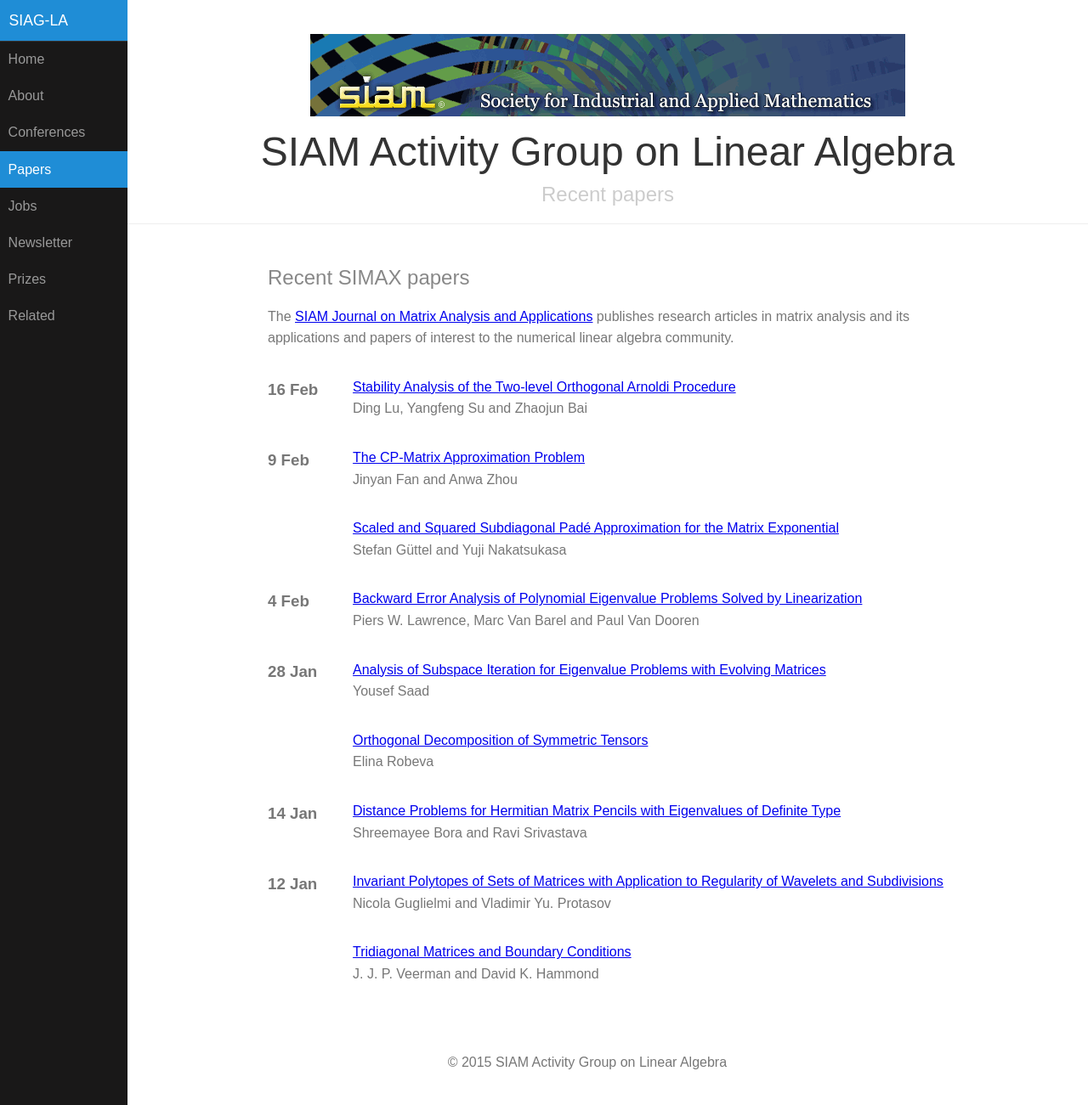
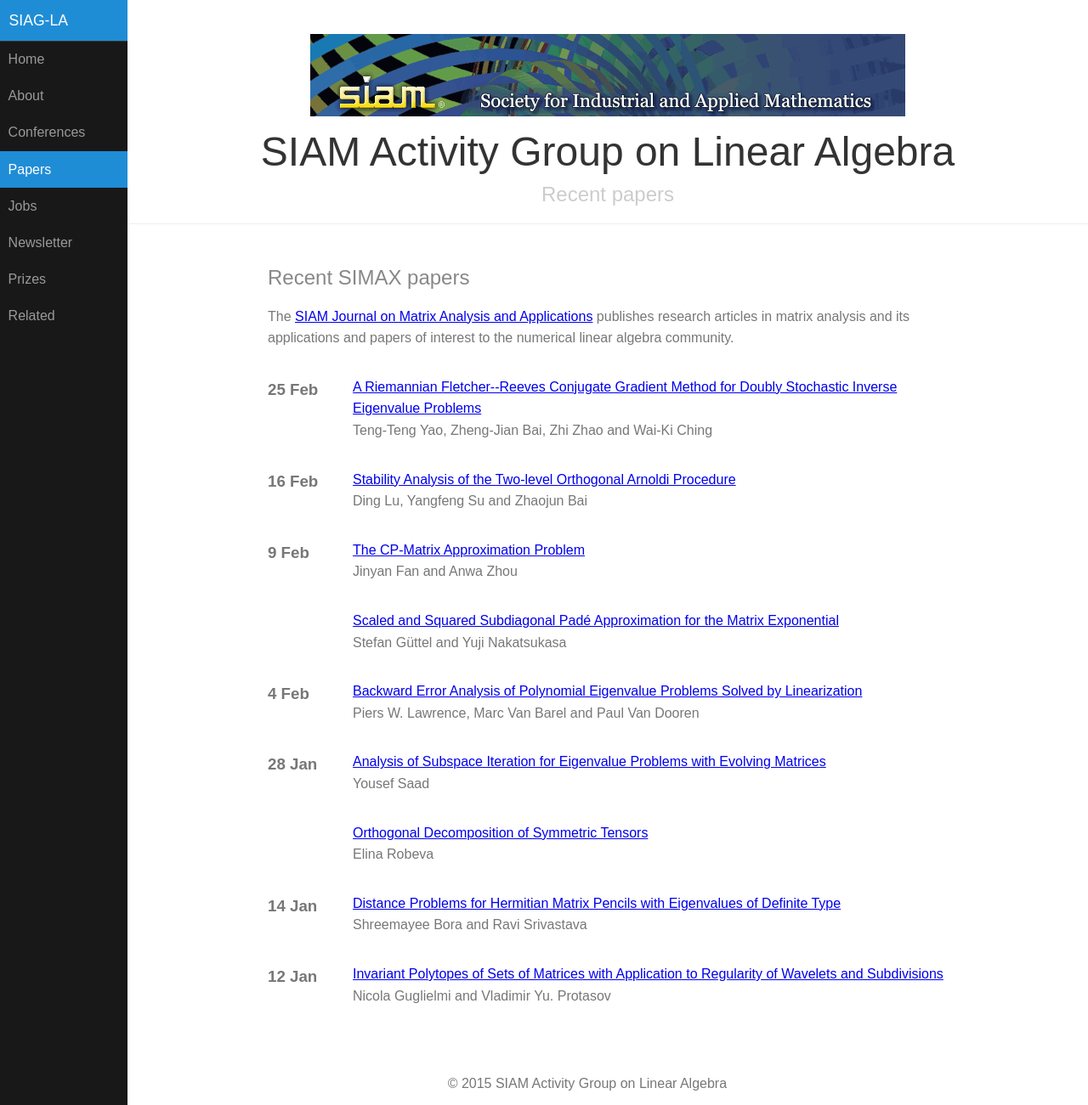
Before and after one commit to dbindel/siagla, a Jekyll site: the page built from simax.html, in a window 1280 px wide and 1301 px high. Shown: the whole window at 85% size. Built offline with Jekyll 4.4.1, drawn with Linux system fonts in a browser that asks for light colours.

Commit message:
Automated updates to simax.yml

```diff
--- a/_data/simax.yml
+++ b/_data/simax.yml
@@ -1396,3 +1396,12 @@
   pp_start: '195'
   title: Stability Analysis of the Two-level Orthogonal Arnoldi Procedure
   volume: '37'
+- authors: Teng-Teng Yao, Zheng-Jian Bai, Zhi Zhao and Wai-Ki Ching
+  date: '2016-02-25T08:00:00Z'
+  doi: doi:10.1137/15M1023051
+  link: http://epubs.siam.org/doi/abs/10.1137/15M1023051?ai=s7&mi=3ezuvv&af=R
+  pp_end: '234'
+  pp_start: '215'
+  title: A Riemannian Fletcher--Reeves Conjugate Gradient Method for Doubly Stochastic
+    Inverse Eigenvalue Problems
+  volume: '37'
```
